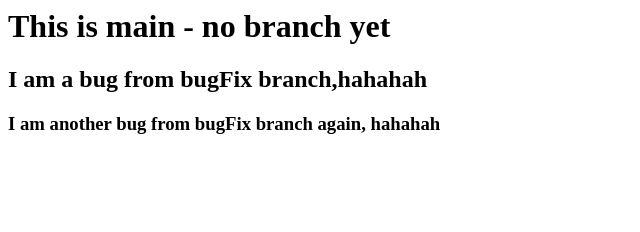
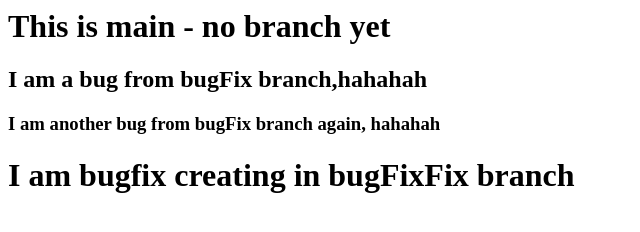
Before and after one commit to Jiawen-Wang06/GitLearningProject, a plain HTML site: page index.html in a window 1280 px wide. Shown: the whole page, without its empty margins (0-640 px from the left). Drawn offline with Linux system fonts and the light colour scheme.

Commit message:
Added bugFixFix

```diff
--- a/index.html
+++ b/index.html
@@ -11,6 +11,8 @@
     <h1>This is main - no branch yet</h1>
     <h2>I am a bug from bugFix branch,hahahah</h2>
     <h3>I am another bug from bugFix branch again, hahahah</h3>
+
+    <h1>I am bugfix creating in bugFixFix branch</h1>
 </body>
 
 </html>
```
